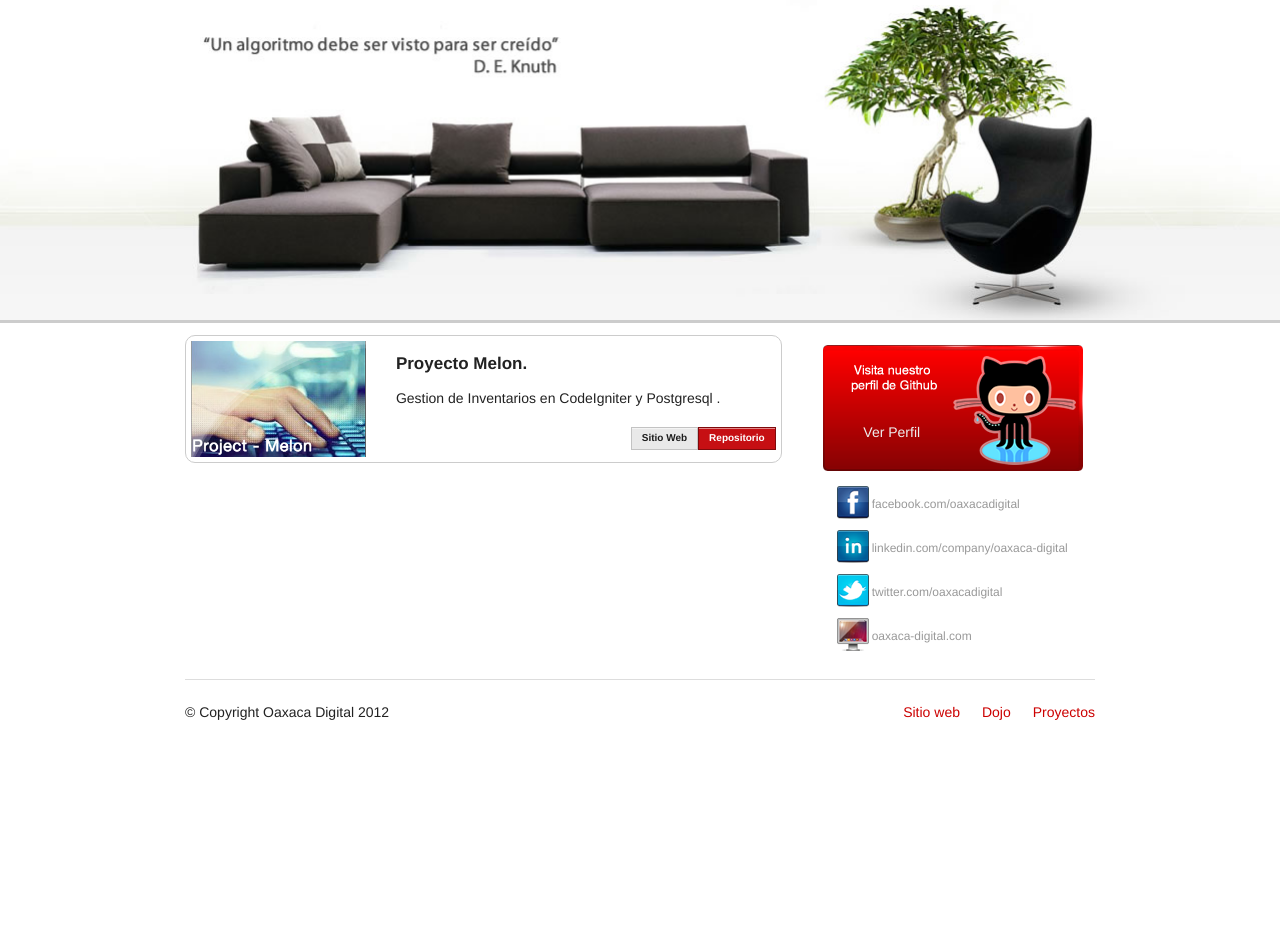
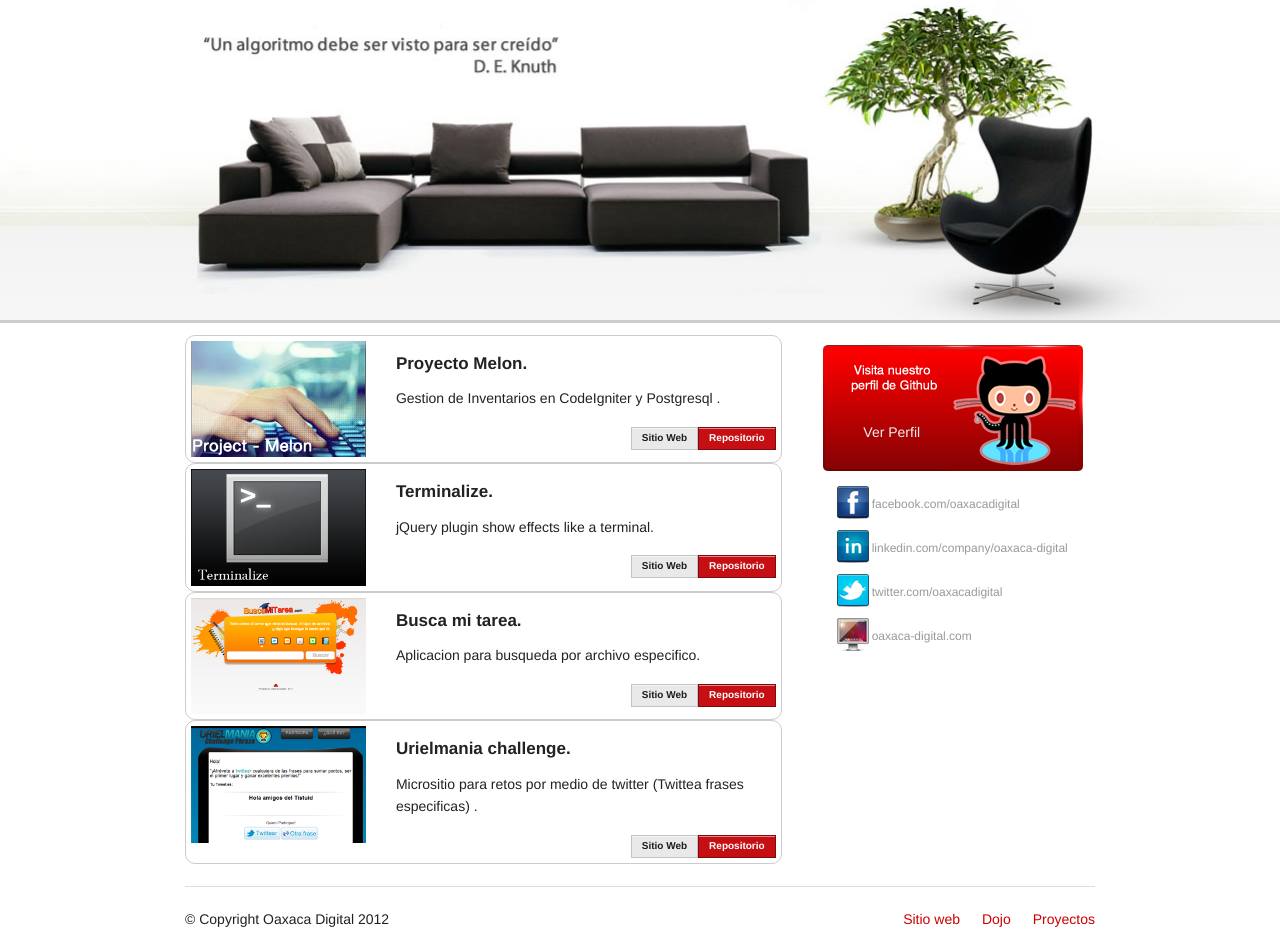
Before and after one commit to oaxacadigital/oaxacadigital.github.com, a plain HTML site: page index.html in a window 1280 px wide. Shown: the part 143-1090 px from the top of the page. Before the commit the page ends 883 px from the top, so only its background shows below. Drawn offline with Linux system fonts and the light colour scheme.

Commit message:
Nuevos Proyectos
Agregando nuevos proyectos de github

```diff
--- a/index.html
+++ b/index.html
@@ -61,6 +61,52 @@
     			</div>
   			</div>
         </div>
+			<div class="proyecto">
+      		<div class="row">
+	            <div class="four columns">
+                  <img class="th has-thumb" src="images/terminal.png" />
+                </div>
+    			<div class="eight columns">
+      				<h5>Terminalize.</h5>
+      				<p>jQuery plugin show effects like a terminal.</p>
+
+                    <a href="https://github.com/rkgarcia/terminalize-jquery" class=" right tiny alert button">Repositorio</a>
+                    <a href="#" class=" right tiny secondary button">Sitio Web</a>
+
+    			</div>
+  			</div>
+        </div>
+
+		<div class="proyecto">
+      		<div class="row">
+	            <div class="four columns">
+                  <img class="th has-thumb" src="images/tarea.png" />
+                </div>
+    			<div class="eight columns">
+      				<h5>Busca mi tarea.</h5>
+      				<p>Aplicacion para busqueda por archivo especifico.</p>
+
+                    <a href="https://github.com/oaxacadigital/buscamitarea" class=" right tiny alert button">Repositorio</a>
+                    <a href="http://oaxaca-digital.mx/buscamitarea/" class=" right tiny secondary button" target="_blank">Sitio Web</a>
+
+    			</div>
+  			</div>
+        </div>
+		<div class="proyecto">
+      		<div class="row">
+	            <div class="four columns">
+                  <img class="th has-thumb" src="images/urielmania.png" />
+                </div>
+    			<div class="eight columns">
+      				<h5>Urielmania challenge.</h5>
+      				<p>Micrositio para retos por medio de twitter (Twittea frases especificas) .</p>
+
+                    <a href="https://github.com/oaxacadigital/retos" class=" right tiny alert button">Repositorio</a>
+                    <a href="#" class=" right tiny secondary button"target="_blank" >Sitio Web</a>
+
+    			</div>
+  			</div>
+        </div>
 
     </div>
 
```
Also changed, not shown: images/tarea.png (added), images/terminal.png (added), images/urielmania.png (added), 1 other file.
